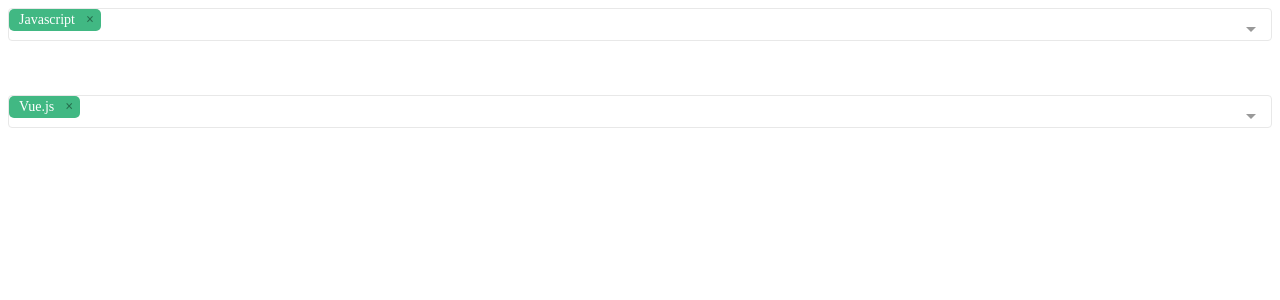
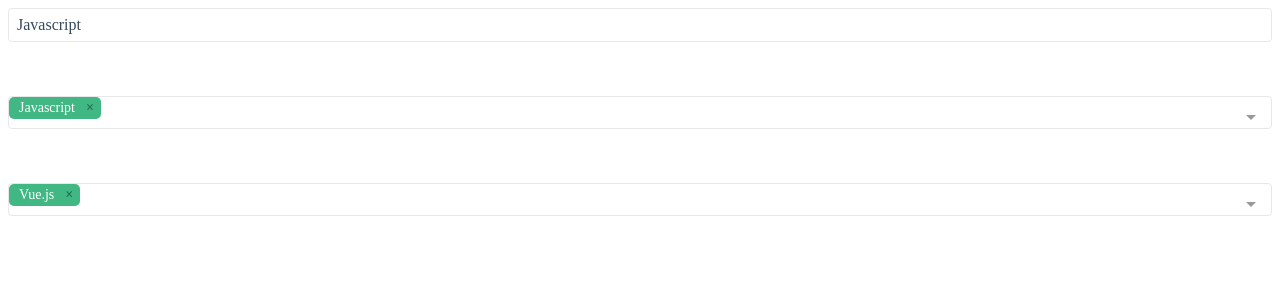
Before and after one commit to 7070587/farm-vue, a Vue app: page /w-home in a window 1280 px wide. Shown: the top 300 px of the page. Built offline with nearby package versions, Linux system fonts and the light colour scheme.

Commit message:
Update | home | update options and add single demo

```diff
--- a/src/views/home/home.vue
+++ b/src/views/home/home.vue
@@ -1,5 +1,35 @@
 <template>
     <div>
+        <Multiselect
+            v-model="value"
+            placeholder="please select"
+            selectedLabel=""
+            :deselectLabel="deselectLabel"
+            :max='4'
+            :allow-empty="allowEmpty"
+            :searchable="true"
+            :multiple="false"
+            :options="options"
+            :disabled="false"
+            @input="input"
+        >
+            <template #maxElements>
+                已達選擇數量上限，請先移除選定項目後再選擇新項目
+            </template>
+
+            <template #noResult>
+                找不到資料，請更改搜尋條件後再次查詢
+            </template>
+
+            <template #noOptions>
+                清單為空
+            </template>
+        </Multiselect>
+
+        <br>
+        <br>
+        <br>
+
         <Multiselect
             v-model="value"
             placeholder="please select"
@@ -39,8 +69,6 @@
             :allow-empty="allowEmpty"
             :searchable="true"
             :multiple="true"
-            group-values="libs"
-            group-label="type"
             :group-select="true"
             :options="groupOptions"
             @input="input"
@@ -83,6 +111,7 @@ import { Vue, Component } from 'vue-property-decorator';
 
 //#region Components Src
 import Multiselect from '@/components/multiselect/multiselect-v1.vue';
+// import Multiselect from '@/components/multiselect/Multiselect.vue';
 
 //#endregion
 
@@ -113,8 +142,8 @@ export default class VuePageClass extends Vue {
     private groupValue = [{ value: 'Vue.js', key: 'Front-end' }];
     private groupOptions = [
         {
-            type: 'Javascript',
-            libs: [
+            groupName: 'Javascript',
+            lists: [
                 { value: 'Vue.js', key: 'Front-end' },
                 { value: 'Adonis', key: 'Backend' },
                 { value: 'Moment.js', key: 'Moment' },
@@ -122,15 +151,15 @@ export default class VuePageClass extends Vue {
             ],
         },
         {
-            type: 'Ruby',
-            libs: [
+            groupName: 'Ruby',
+            lists: [
                 { value: 'Rails', key: 'Backend' },
                 { value: 'Sinatra', key: 'Backend' },
             ],
         },
         {
-            type: 'Other',
-            libs: [
+            groupName: 'Other',
+            lists: [
                 { value: 'Laravel', key: 'Backend' },
                 { value: 'Phoenix', key: 'Backend' },
             ],
```
